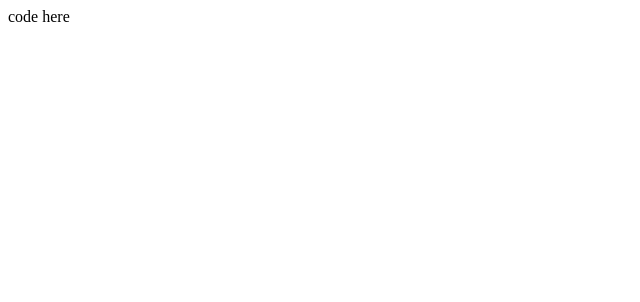
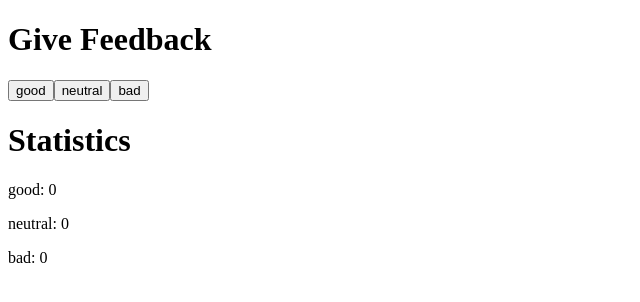
Before and after one commit to LCUnger/Full-Stack-Open-course, a React (Vite) app in the folder part-1/unicafe/: page / in a window 1280 px wide. Shown: the top 302 px of the page, without its empty margins (0-640 px from the left). Built offline with nearby package versions, Linux system fonts and the light colour scheme.

Commit message:
completed exercise 1.6

```diff
--- a/part-1/unicafe/src/App.tsx
+++ b/part-1/unicafe/src/App.tsx
@@ -1,16 +1,46 @@
-import { useState } from 'react'
+import { useState } from 'react';
+
+type FeedbackType = "good" | "neutral" | "bad";
+
+interface FeedbackButtonProps {
+  text: FeedbackType;
+  onClick: () => void;
+}
+
+const FeedbackButton = ({ text, onClick }: FeedbackButtonProps) => {
+  return <button onClick={onClick}>{text}</button>;
+};
+
+interface FeedbackDisplayProps {
+  text: FeedbackType;
+  count: number;
+}
+
+const FeedbackDisplay = ({ text, count }: FeedbackDisplayProps) => {
+  return <p>{text}: {count}</p>;
+};
+
+
+
 
 const App = () => {
-  // save clicks of each button to its own state
-  const [good, setGood] = useState(0)
-  const [neutral, setNeutral] = useState(0)
-  const [bad, setBad] = useState(0)
+  const [good, setGood] = useState(0);
+  const [neutral, setNeutral] = useState(0);
+  const [bad, setBad] = useState(0);
 
   return (
-    <div>
-      code here
-    </div>
-  )
-}
+    <>
+      <h1>Give Feedback</h1>
+      <FeedbackButton text="good" onClick={() => setGood(good + 1)} />
+      <FeedbackButton text="neutral" onClick={() => setNeutral(neutral + 1)} />
+      <FeedbackButton text="bad" onClick={() => setBad(bad + 1)} />
 
-export default App
+      <h1>Statistics</h1>
+      <FeedbackDisplay text="good" count={good} />
+      <FeedbackDisplay text="neutral" count={neutral} />
+      <FeedbackDisplay text="bad" count={bad} />
+    </>
+  );
+};
+
+export default App;
```
